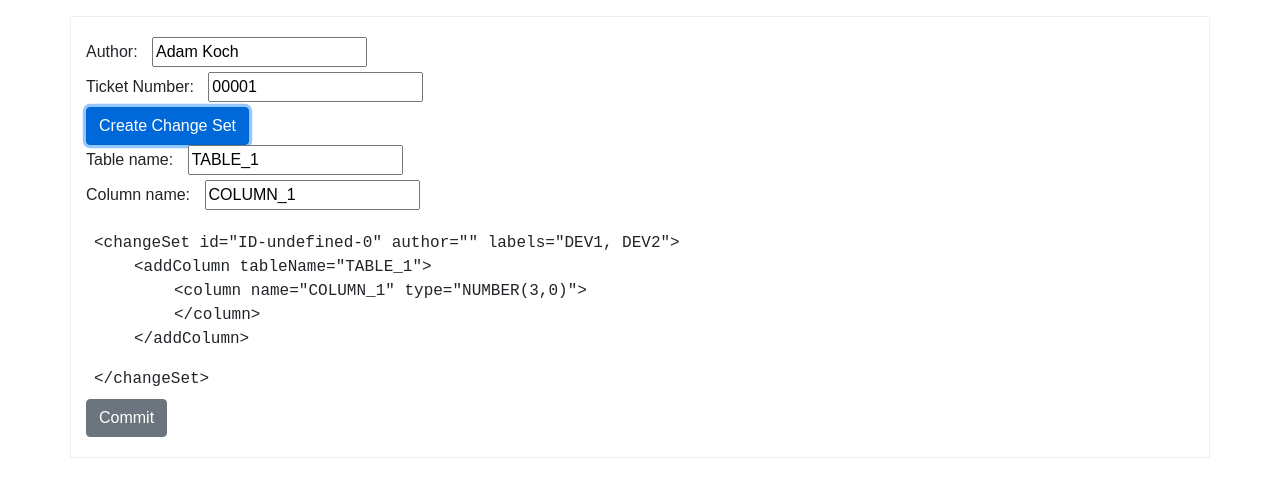
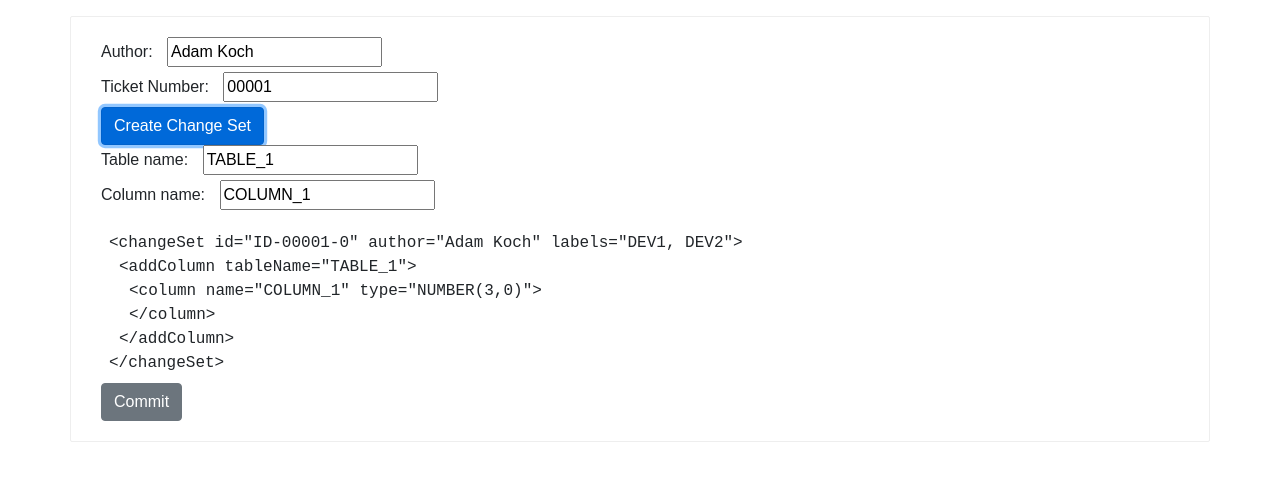
Before and after one commit to aakoch/lb-changeset-creator, a Vue app: page / in a window 1280 px wide. Both pictures are taken after a click on the button "Create Change Set". Built offline with nearby package versions, Linux system fonts and the light colour scheme.

Commit message:
fixing for older version of bootstrap-vue

```diff
--- a/src/app.scss
+++ b/src/app.scss
@@ -1,6 +1,10 @@
 // Define variable defaults
 // $body-bg: #000;
 // $body-color: #111;
+
+// Then import Bootstrap an BootstrapVue SCSS files (order is important)
+@import '~bootstrap/scss/bootstrap.scss';
+@import '~bootstrap-vue/src/index.scss';
 
 .demo {
   font-family: sans-serif;
@@ -24,6 +28,8 @@ detail {
 
 ul {
   list-style: none;
+  padding-inline-start: 10px;
+  margin-bottom: 0;
 }
 
 .changeset, detail, .detail {
@@ -34,7 +40,3 @@ ul {
   margin-top: 1em;
   font-family: monospace;
 }
-
-// Then import Bootstrap an BootstrapVue SCSS files (order is important)
-@import '~bootstrap/scss/bootstrap.scss';
-@import '~bootstrap-vue/src/index.scss';
--- a/src/index.html
+++ b/src/index.html
@@ -20,8 +20,8 @@
     <div>
     <changeset v-for="changeset in changeSets"
                v-bind:key="changeset.id"
-               v-bind:id="this.id + '-' + changeset.id"
-               v-bind:author="this.author"
+               v-bind:id="id + '-' + changeset.id"
+               v-bind:author="author"
                v-bind:labelsattribute="labelsattribute"></changeset>
     </div>
 
--- a/src/index.js
+++ b/src/index.js
@@ -52,7 +52,7 @@ Vue.component('command', {
 })
 
 Vue.component('changeset', {
-  data() {
+  data: function () {
     return {
       tablename: 'TABLE_1',
       columnname: 'COLUMN_1',
```
